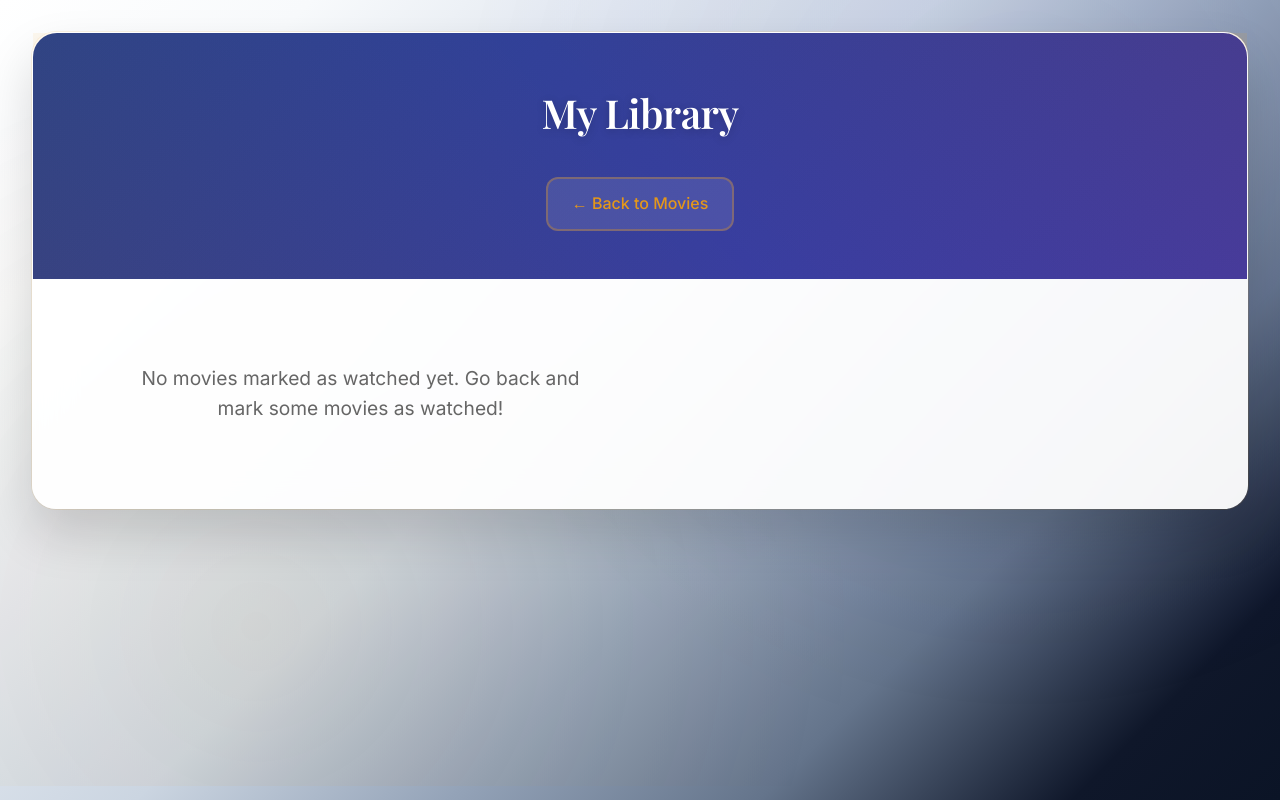
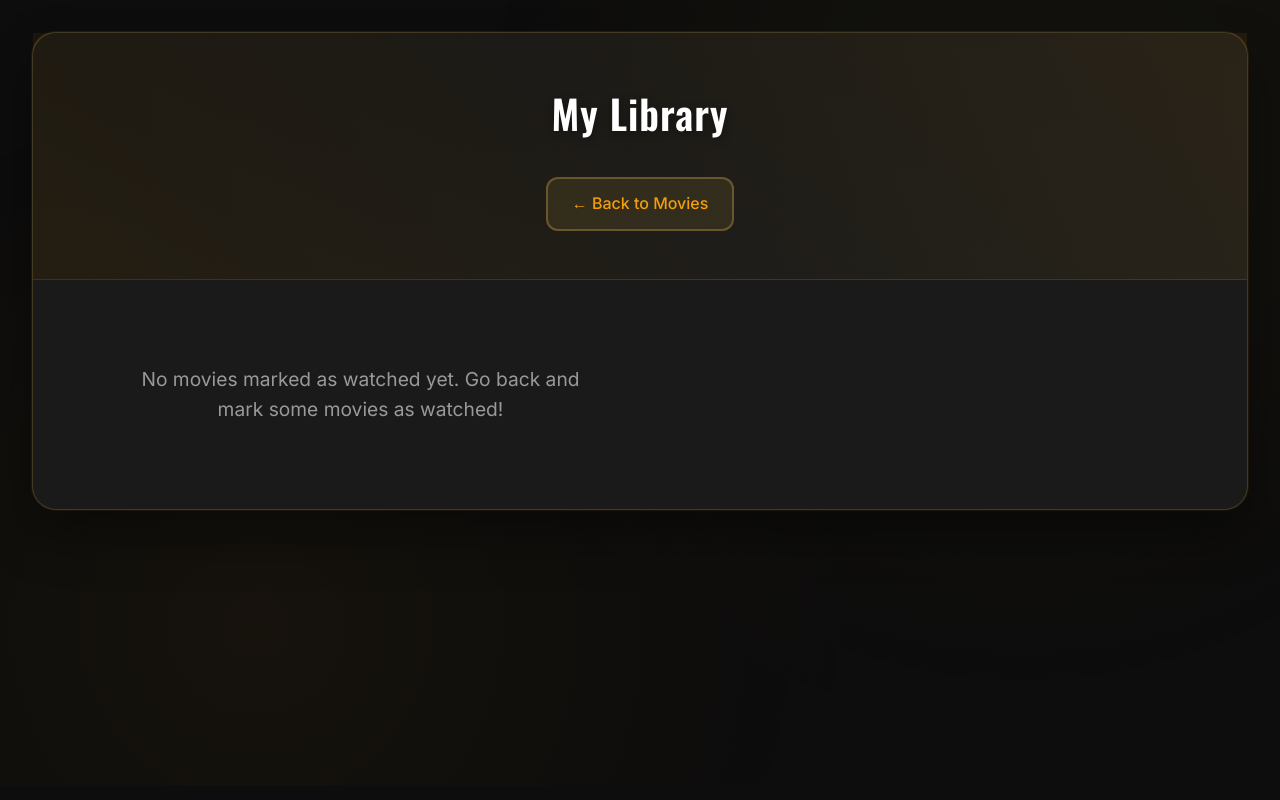
Before and after one commit to Drakebellisarii/FlickFinda, a Flask app: page /ratings in a window 1280 px wide. Run offline with Flask 3, Linux system fonts and the light colour scheme.

Commit message:
Redesign ratings.html CSS to match Luxury Cinema dark theme
Co-authored-by: Drakebellisarii <144170639+Drakebellisarii@users.noreply.github.com>

```diff
--- a/src/movie_app/templates/ratings.html
+++ b/src/movie_app/templates/ratings.html
@@ -4,29 +4,38 @@
     <meta charset="UTF-8">
     <meta name="viewport" content="width=device-width, initial-scale=1.0">
     <title>My Movie Ratings - FlickFinda</title>
-    <link href="https://fonts.googleapis.com/css2?family=Inter:wght@300;400;500;600;700&family=Playfair+Display:wght@400;500;600;700&display=swap" rel="stylesheet">
+    <link href="https://fonts.googleapis.com/css2?family=Bebas+Neue&family=Oswald:wght@400;500;600;700&family=Inter:wght@300;400;500;600;700&display=swap" rel="stylesheet">
     <link rel="stylesheet" href="https://cdnjs.cloudflare.com/ajax/libs/font-awesome/6.4.0/css/all.min.css">
     <style>
         :root {
-            /* Modern Color Palette */
-            --primary-blue: #1E3A8A;
-            --secondary-blue: #3730A3;
-            --accent-blue: #6366F1;
+            /* Luxury Cinema Dark Palette */
+            --primary: #E5B94E;
             --primary-gold: #F59E0B;
             --secondary-gold: #FBBF24;
-            --card-bg: rgba(255, 255, 255, 0.95);
-            --primary-text: #1E293B;
-            --secondary-text: #475569;
-            --muted-text: #64748B;
-            --navy-bg: #0F172A;
-            --dark-navy: #0B1426;
-            --shadow-md: 0 4px 6px rgba(0, 0, 0, 0.07);
-            --shadow-lg: 0 10px 25px rgba(0, 0, 0, 0.1);
-            --shadow-xl: 0 20px 40px rgba(0, 0, 0, 0.12);
+            --accent-gold: #FCD34D;
+            --secondary: #1a1a1a;
+            --primary-bg: #0D0D0D;
+            --secondary-bg: #141414;
+            --background: #0D0D0D;
+            --card-bg: #1a1a1a;
+            --text: #E8E8E8;
+            --text-muted: #999999;
+            --primary-text: #E8E8E8;
+            --secondary-text: #CCCCCC;
+            --muted-text: #999999;
+            --border-color: rgba(229, 185, 78, 0.3);
+            --border-light: rgba(229, 185, 78, 0.15);
+            --border-medium: rgba(229, 185, 78, 0.25);
+            --border-dark: rgba(229, 185, 78, 0.1);
+            --shadow-md: 0 4px 6px rgba(0, 0, 0, 0.4);
+            --shadow-lg: 0 10px 25px rgba(0, 0, 0, 0.5);
+            --shadow-xl: 0 20px 40px rgba(0, 0, 0, 0.6);
+            --shadow-gold: 0 8px 25px rgba(245, 158, 11, 0.2);
             --radius-md: 12px;
             --radius-lg: 16px;
             --radius-xl: 24px;
             --transition: all 0.3s cubic-bezier(0.4, 0, 0.2, 1);
+            --transition-fast: all 0.15s cubic-bezier(0.4, 0, 0.2, 1);
         }
 
         * {
@@ -37,21 +46,14 @@
 
         body {
             font-family: 'Inter', sans-serif;
-            background: linear-gradient(135deg,
-                #FFFFFF 0%,
-                #F8FAFC 15%,
-                #E2E8F0 30%,
-                #CBD5E1 45%,
-                #94A3B8 60%,
-                #64748B 75%,
-                var(--navy-bg) 90%,
-                var(--dark-navy) 100%);
+            background: #0D0D0D;
             min-height: 100vh;
             padding: 2rem;
             line-height: 1.6;
             color: var(--primary-text);
             overflow-x: hidden;
             position: relative;
+            font-weight: 400;
         }
 
         body::before {
@@ -62,8 +64,8 @@
             right: 0;
             bottom: 0;
             background:
-                radial-gradient(circle at 20% 80%, rgba(245, 158, 11, 0.08) 0%, transparent 50%),
-                radial-gradient(circle at 80% 20%, rgba(99, 102, 241, 0.08) 0%, transparent 50%);
+                radial-gradient(circle at 20% 80%, rgba(245, 158, 11, 0.05) 0%, transparent 50%),
+                radial-gradient(circle at 80% 20%, rgba(229, 185, 78, 0.05) 0%, transparent 50%);
             animation: backgroundFloat 25s ease-in-out infinite;
             pointer-events: none;
             z-index: 0;
@@ -78,15 +80,12 @@
             max-width: 1400px;
             margin: 0 auto;
             background: var(--card-bg);
-            backdrop-filter: blur(20px);
-            -webkit-backdrop-filter: blur(20px);
-            border: 1px solid rgba(255, 255, 255, 0.1);
+            border: 1px solid rgba(229, 185, 78, 0.2);
             border-radius: var(--radius-xl);
             padding: 3rem;
             box-shadow:
-                0 25px 50px rgba(0, 0, 0, 0.15),
-                0 0 0 1px rgba(245, 158, 11, 0.1),
-                inset 0 1px 0 rgba(255, 255, 255, 0.1);
+                0 25px 50px rgba(0, 0, 0, 0.4),
+                0 0 0 1px rgba(245, 158, 11, 0.1);
             position: relative;
             z-index: 1;
         }
@@ -95,11 +94,12 @@
             text-align: center;
             margin-bottom: 3rem;
             padding-bottom: 2rem;
-            background: linear-gradient(135deg, var(--primary-blue) 0%, var(--secondary-blue) 100%);
+            background: linear-gradient(135deg, #111111 0%, #1a1a1a 100%);
             border-radius: var(--radius-xl) var(--radius-xl) 0 0;
             margin: -3rem -3rem 3rem -3rem;
             padding: 3rem;
             position: relative;
+            border-bottom: 1px solid rgba(229, 185, 78, 0.2);
         }
 
         .header::before {
@@ -110,9 +110,9 @@
             right: 0;
             bottom: 0;
             background: linear-gradient(45deg,
-                rgba(245, 158, 11, 0.1) 0%,
-                rgba(255, 255, 255, 0.05) 50%,
-                rgba(245, 158, 11, 0.1) 100%);
+                rgba(245, 158, 11, 0.08) 0%,
+                rgba(229, 185, 78, 0.04) 50%,
+                rgba(245, 158, 11, 0.08) 100%);
             pointer-events: none;
         }
 
@@ -120,9 +120,9 @@
             color: #FFFFFF;
             font-size: 2.5rem;
             font-weight: 600;
-            font-family: 'Playfair Display', serif;
-            letter-spacing: -0.5px;
-            text-shadow: 0 2px 10px rgba(0, 0, 0, 0.2);
+            font-family: 'Oswald', sans-serif;
+            letter-spacing: 1px;
+            text-shadow: 0 2px 10px rgba(0, 0, 0, 0.4);
             margin-bottom: 1rem;
             position: relative;
             z-index: 2;
@@ -130,23 +130,23 @@
 
         .nav-link {
             display: inline-block;
-            color: rgba(245, 158, 11, 0.9);
+            color: var(--primary-gold);
             text-decoration: none;
             margin-top: 1rem;
             padding: 0.75rem 1.5rem;
-            border: 2px solid rgba(245, 158, 11, 0.3);
+            border: 2px solid rgba(229, 185, 78, 0.3);
             border-radius: var(--radius-md);
             transition: var(--transition);
             font-weight: 500;
             font-family: 'Inter', sans-serif;
-            background: rgba(255, 255, 255, 0.1);
+            background: rgba(229, 185, 78, 0.1);
             position: relative;
             z-index: 2;
         }
 
         .nav-link:hover {
             background: var(--primary-gold);
-            color: var(--primary-blue);
+            color: #0D0D0D;
             border-color: var(--primary-gold);
             transform: translateY(-2px);
             box-shadow: 0 4px 12px rgba(245, 158, 11, 0.3);
@@ -346,11 +352,11 @@
         .no-movies {
             text-align: center;
             padding: 20px;
-            color: #666;
+            color: var(--muted-text);
             font-size: 1.2em;
         }
         .error {
-            color: red;
+            color: #f87171;
             text-align: center;
             padding: 20px;
         }
```
Also changed, not shown: other parts of src/movie_app/templates/ratings.html (+37 -26 lines).
